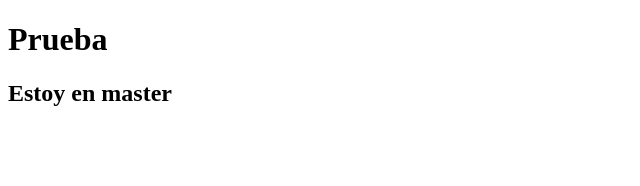
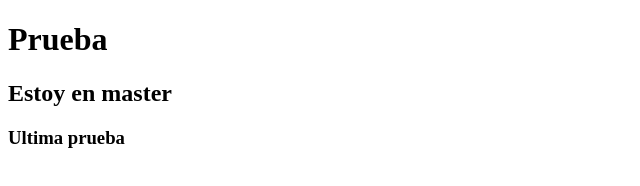
Before and after one commit to jmurillob01/Repaso, a plain HTML site: page public/index.html in a window 1280 px wide. Shown: the whole page, without its empty margins (0-640 px from the left). Drawn offline with Linux system fonts and the light colour scheme.

Commit message:
Nueva prueba

```diff
--- a/public/index.html
+++ b/public/index.html
@@ -10,5 +10,7 @@
     <h1>Prueba</h1>
 
     <h2>Estoy en master</h2>
+
+    <h3>Ultima prueba</h3>
 </body>
 </html>
```
